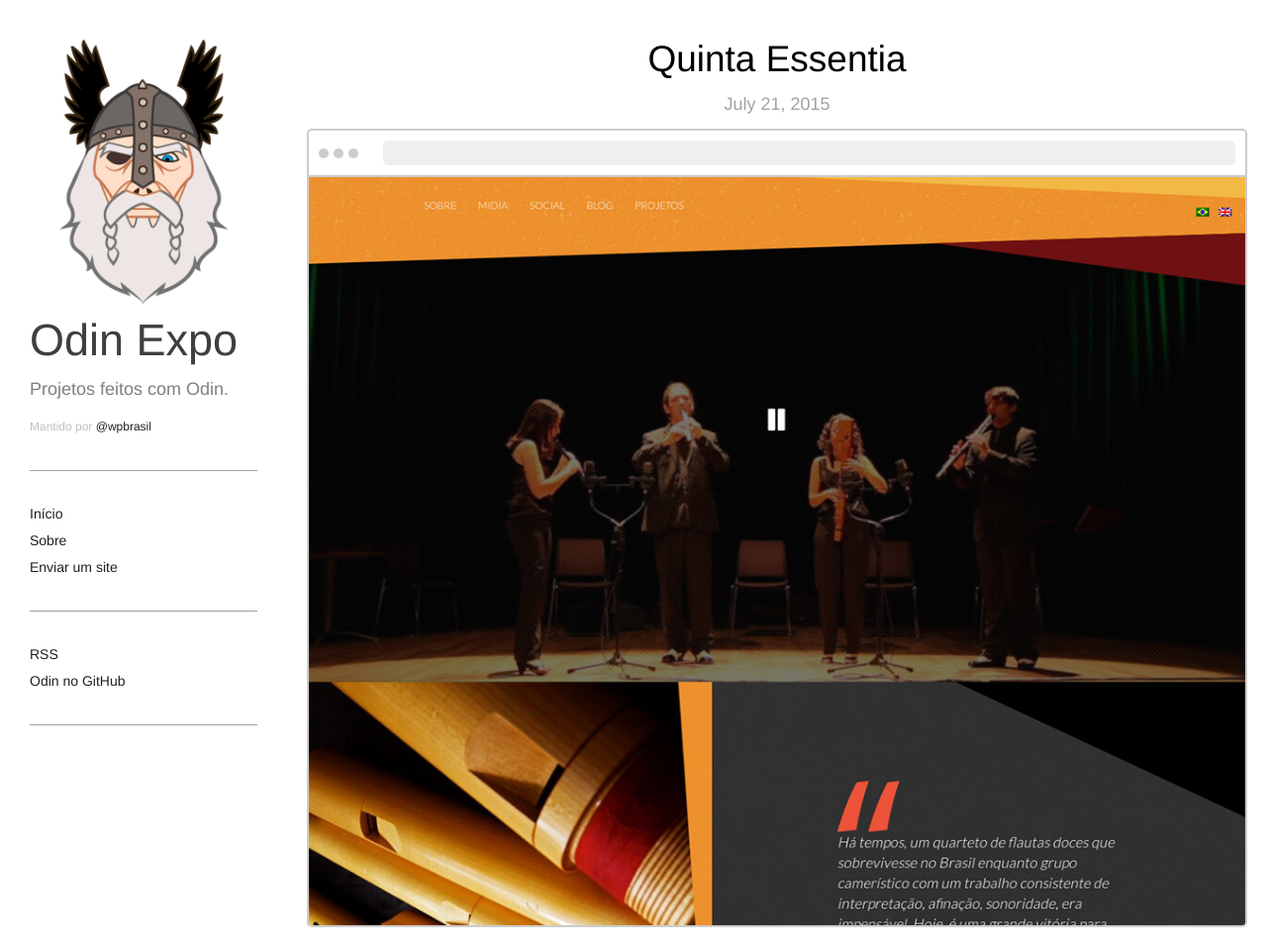
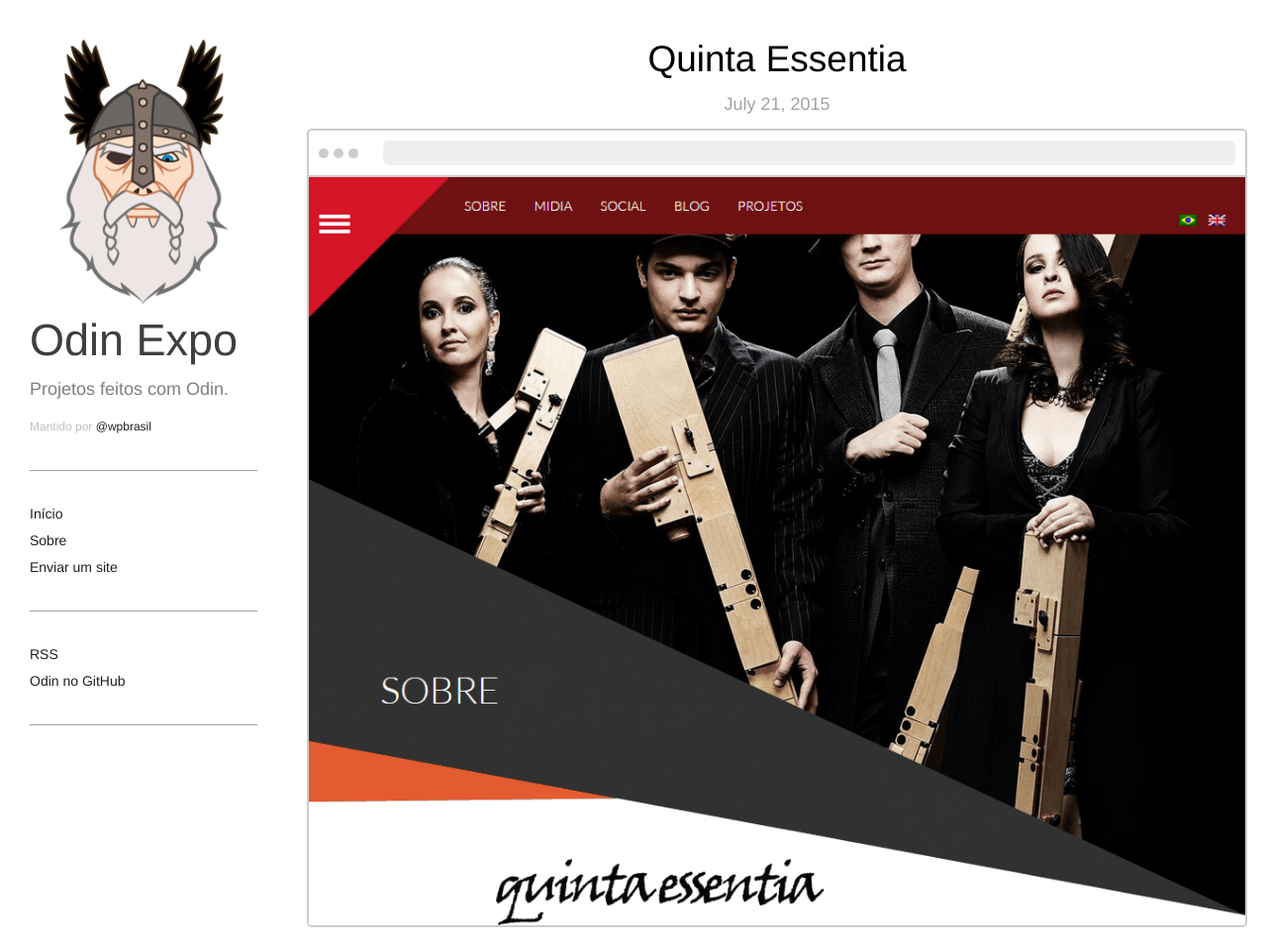
Before and after one commit to wpbrasil/odin-expo, a Jekyll site: the page built from _posts/2015-07-21-quinta-essentia.md, in a window 1280 px wide and 957 px high. Shown: the whole window at 99% size. Built offline with Jekyll 4.4.1, drawn with Linux system fonts in a browser that asks for light colours.

Commit message:
Updatee screenshot for png

```diff
--- a/_posts/2015-07-21-quinta-essentia.md
+++ b/_posts/2015-07-21-quinta-essentia.md
@@ -1,7 +1,7 @@
 ---
 layout: post
 title: "Quinta Essentia"
-slug: quinta-essentiaa
+slug: quinta-essentia
 source: http://quintaessentia.com.br/
-screenshot: quinta-essentia.jpg
+screenshot: quinta-essentia.png
 ---
```
Also changed, not shown: screenshots/quinta-essentia.jpg (deleted), screenshots/quinta-essentia.png (added).
